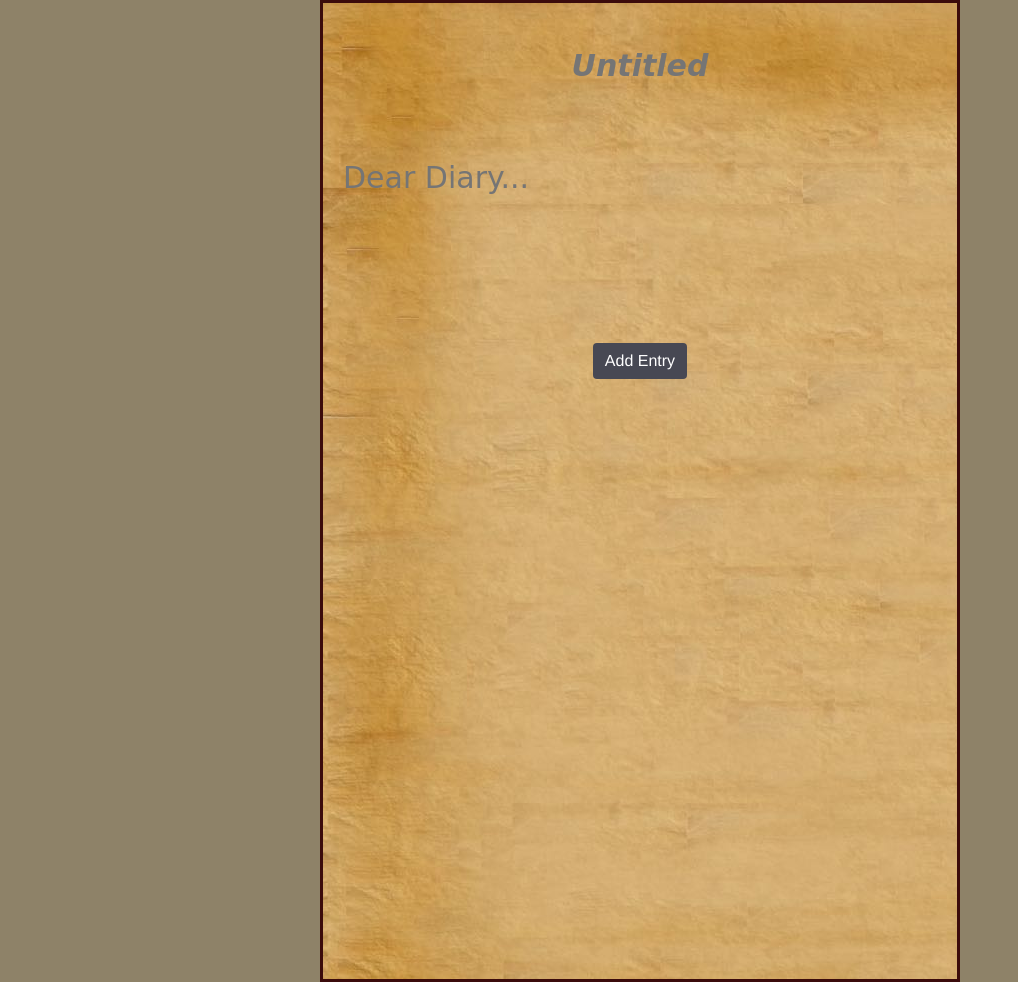
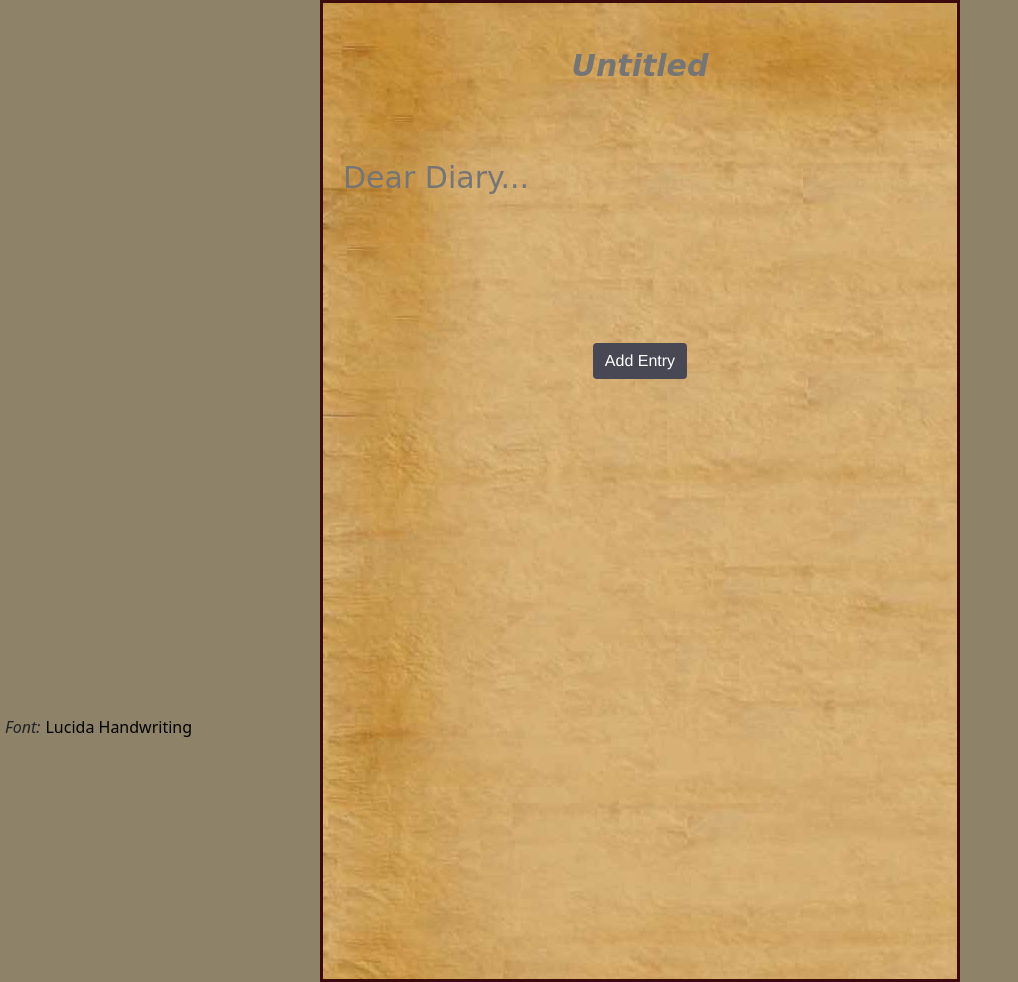
Before and after one commit to whejy/cs50project, a Flask app: page / in a window 1280 px wide. Shown: the part 56-1038 px from the top of the page, without its empty margins (0-1018 px from the left). Run offline with Flask 2, Linux system fonts and the light colour scheme; data comes from the database, SQL or seed files in the repository; both versions use the stored data as it was after the commit; some libraries are stand-ins or nearby versions.

Commit message:
font selector added

```diff
--- a/application.py
+++ b/application.py
@@ -336,7 +336,7 @@ def register():
     # Remember which user is logged in
     session["user_id"] = rows[0]["id"]
 
-    flash("Registered!", "success")
+    flash("Registered! Welcome!", "success")
 
     # Send logged-in user to their index page
     return redirect("/dashboard")
@@ -399,6 +399,11 @@ def delete():
         return render_template("delete.html")
     else:
         db.execute("""
+        DELETE FROM entries
+        WHERE user_id = ?
+        """, session["user_id"])
+
+        db.execute("""
         DELETE FROM users
         WHERE id = ?
         """, session["user_id"])
--- a/static/styles.css
+++ b/static/styles.css
@@ -14,9 +14,25 @@
     width: 25%;
 }
 
-#apology {
-    margin: auto;
-    width: 50%;
+#fontselect {
+    position: fixed;
+    left: 5px;
+    bottom: 5px;
+}
+
+#input-font {
+    background-color: transparent;
+    outline: none;
+    border: none;
+    cursor: pointer;
+    appearance: none
+}
+
+select {
+    -webkit-appearance: none;
+    -moz-appearance: none;
+    text-indent: 1px;
+    text-overflow: '';
 }
 
 #passform {
--- a/templates/home.html
+++ b/templates/home.html
@@ -16,4 +16,15 @@
           <br><br><button class="btn btn-dark" type="submit">Add Entry</button>
         </form>
       </div>
+      <div id="fontselect"><i>Font: </i>
+        <select id="input-font" class="input" href="#" onchange="changeFont (this);">
+              <option value="Arial, sans-serif">Arial</option>
+              <option value="'Brush Script MT', cursive">Brush Script</option>
+              <option value="'Courier New', monospace">Courier New</option>
+              <option value="Garamond, serif">Garamond</option>
+              <option value="Georgia, serif">Georgia</option>
+              <option value="Lucida Handwriting, cursive" selected ="selected">Lucida Handwriting</option>
+              <option value="Times New Roman">Times New Roman</option>
+        </select>
+      </div>
 {% endblock %}
--- a/templates/layout.html
+++ b/templates/layout.html
@@ -46,6 +46,11 @@
           $('a.active').removeClass('active');
           $('a[href="' + location.pathname + '"]').closest('a').addClass('active');
         });
+
+        var changeFont = function(font){
+          console.log(font.value);
+            document.getElementById("paper").style.fontFamily = font.value;
+        };
 
         </script>
 
```
Also changed, not shown: templates/edit.html (+11 -0 lines), journal.db, static/pad.jpg.
